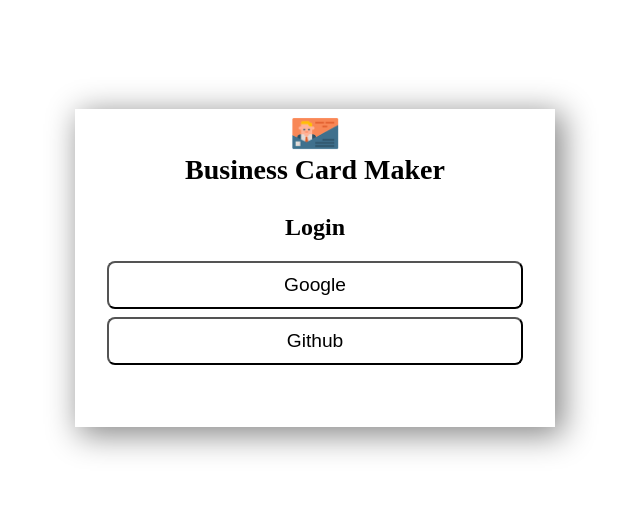
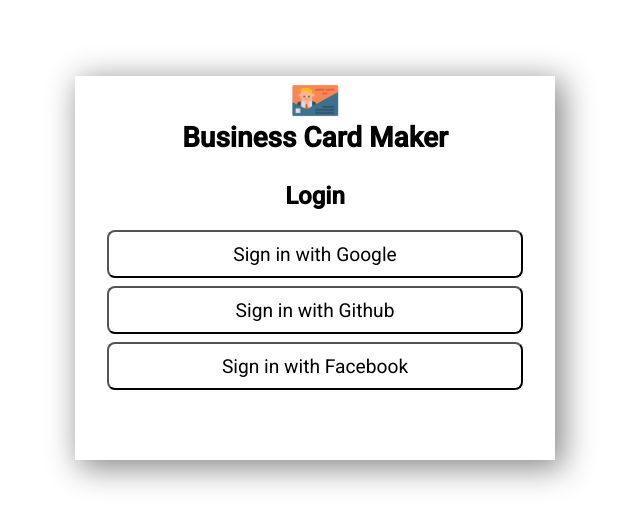
Before and after one commit to hursh7/business-card-maker, a React (Create React App) app: page / in a window 1280 px wide. Shown: the part 132-658 px from the top of the page, without its empty margins (325-965 px from the left). Built offline with nearby package versions, Linux system fonts and the light colour scheme; no server answers.

Commit message:
add login with facebook

```diff
--- a/public/index.html
+++ b/public/index.html
@@ -3,6 +3,9 @@
   <head>
     <meta charset="utf-8" />
     <link rel="icon" href="%PUBLIC_URL%/favicon.ico" />
+    <link rel="preconnect" href="https://fonts.googleapis.com">
+    <link rel="preconnect" href="https://fonts.gstatic.com" crossorigin>
+    <link href="https://fonts.googleapis.com/css2?family=Roboto:wght@300;400;500&display=swap" rel="stylesheet">
     <meta name="viewport" content="width=device-width, initial-scale=1" />
     <meta name="theme-color" content="#000000" />
     <meta
--- a/src/app.module.css
+++ b/src/app.module.css
@@ -2,6 +2,7 @@
 
 * {
     box-sizing: border-box;
+    font-family: 'Roboto', sans-serif;
 }
 
 .app {
--- a/src/components/login/login.jsx
+++ b/src/components/login/login.jsx
@@ -33,12 +33,17 @@
                 <ul className={styles.account}>
                     <li className={styles.item}>
                         <button className={styles.button} onClick={onLogin}>
-                            Google
+                            Sign in with Google
                         </button>
                     </li>
-                    <li>
+                    <li className={styles.item}>
                         <button className={styles.button} onClick={onLogin}>
-                            Github
+                            Sign in with Github
+                        </button>
+                    </li>
+                    <li className={styles.item}>
+                        <button className={styles.button} onClick={onLogin}>
+                            Sign in with Facebook
                         </button>
                     </li>
                 </ul>
--- a/src/service/auth_service.js
+++ b/src/service/auth_service.js
@@ -1,4 +1,4 @@
-import { firebaseAuth, githubProvider, googleProvider } from './firebase';
+import { firebaseAuth, githubProvider, facebookProvider, googleProvider } from './firebase';
 
 class AuthService {
     login(providerName) {
@@ -18,10 +18,12 @@
 
     getProvider(providerName) {
         switch(providerName) {
-            case 'Google':
+            case 'Sign in with Google':
             return googleProvider;
-            case 'Github':
-                return githubProvider;
+            case 'Sign in with Github':
+            return githubProvider;
+                case 'Sign in with Facebook':
+                return facebookProvider;
                 default:
                 throw new Error(`not supported provider: ${providerName}`)
         }
--- a/src/service/firebase.js
+++ b/src/service/firebase.js
@@ -19,4 +19,5 @@
 export const firebaseAuth = firebaseApp.auth();
 export const firebaseDatabase = firebaseApp.database();
 export const googleProvider = new firebase.auth.GoogleAuthProvider();
+export const facebookProvider = new firebase.auth.FacebookAuthProvider();
 export const githubProvider = new firebase.auth.GithubAuthProvider();
```
